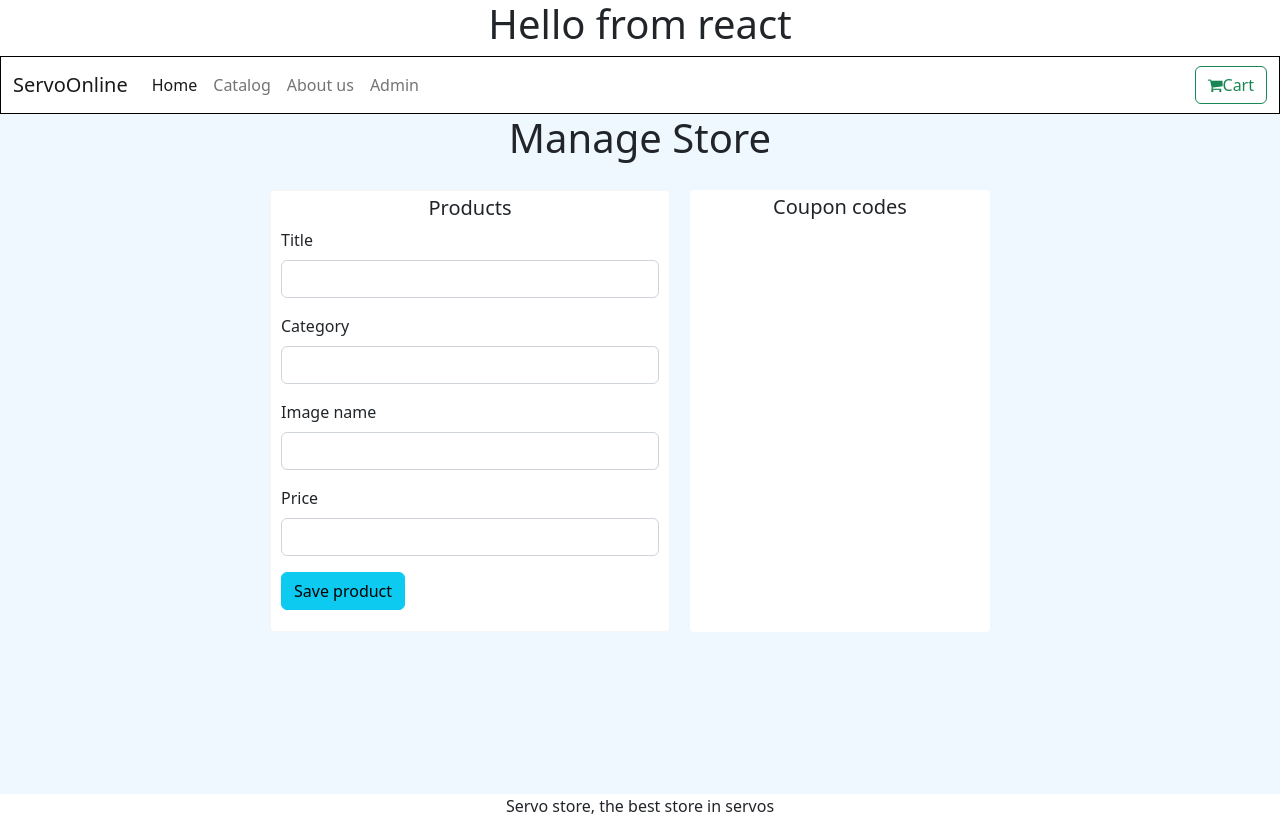
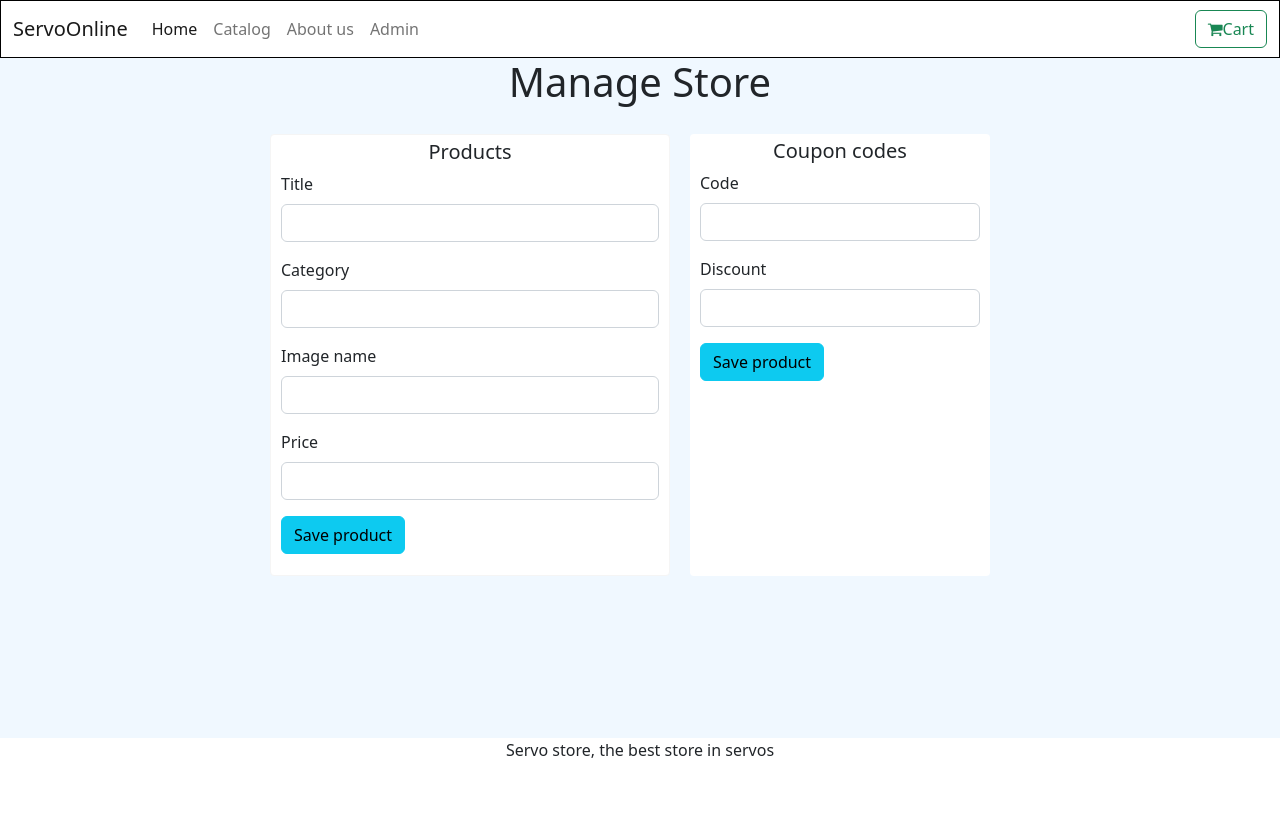
Before and after one commit to GiancarloCalette/onlinestore, a React (Create React App) app in the folder servoonline/: page /admin in a window 1280 px wide. Built offline with nearby package versions, Linux system fonts and the light colour scheme.

Commit message:
Class 3 - Overview

```diff
--- a/servoonline/src/App.js
+++ b/servoonline/src/App.js
@@ -1,32 +1,33 @@
-import './App.css';
-import Footer from './components/footer';
-import Navbar from './components/navbar';
-import Catalog from './pages/catalog';
+import "./App.css";
+import Footer from "./components/footer";
+import Navbar from "./components/navbar";
+import Catalog from "./pages/catalog";
+import Home from "./pages/home";
+import About from "./pages/about";
+import Cart from "./pages/cart";
+import Admin from "./pages/admin";
+import GlobalProvider from "./state/globalProvider";
 import "bootstrap/dist/css/bootstrap.min.css";
 import "bootstrap";
-import Home from './pages/home';
-import About from './pages/about';
-import { BrowserRouter, Routes, Route} from 'react-router-dom';
-import 'font-awesome/css/font-awesome.min.css';
-import Cart from './pages/cart';
-import Admin from './pages/admin';
+import "font-awesome/css/font-awesome.min.css";
+import { BrowserRouter, Routes, Route } from "react-router-dom";
 
 function App() {
   return (
     <div className="App">
-      <h1>Hello from react</h1>
+      <GlobalProvider>
         <BrowserRouter>
           <Navbar></Navbar>
           <Routes>
-            <Route path='/' element={<Home></Home>}></Route>
-            <Route path='/catalog' element={<Catalog></Catalog>}></Route>
-            <Route path='/about' element={<About></About>}></Route>
-            <Route path='/' element={<Cart></Cart>}></Route>
-            <Route path='/admin' element={<Admin></Admin>}></Route>
+            <Route path="/" element={<Home></Home>}></Route>
+            <Route path="/catalog" element={<Catalog></Catalog>}></Route>
+            <Route path="/about" element={<About></About>}></Route>
+            <Route path="/" element={<Cart></Cart>}></Route>
+            <Route path="/admin" element={<Admin></Admin>}></Route>
           </Routes>
           <Footer></Footer>
         </BrowserRouter>
-
+      </GlobalProvider>
     </div>
   );
 }
--- a/servoonline/src/components/product.jsx
+++ b/servoonline/src/components/product.jsx
@@ -1,23 +1,34 @@
 import "./product.css";
 import QuantityPicker from "./quantityPicker";
-import { useEffect, useState } from "react";
+import { useEffect, useState, useContext } from "react";
+import globalContext from "../state/globalContext";
 
 function Product(props){
     const[quantity, setQuantity] = useState(1);
+    const addToCart = useContext(globalContext).addToCart;
+
     useEffect(function(){
         console.log("Hey I'm a product");
     },[]);
+
     function onQuantityChange(qty){
         console.log("New value: " + qty);
         setQuantity(qty);
     }
+
     function getTotal(){
         let total = props.data.price * quantity;
         return total.toFixed(2);
     }
+
     function handleAddClick(){
-        console.log("Hello");
+        console.log("Adding to cart...");
+        let prodForCart = {...props.data};
+        prodForCart.quantity = quantity;
+        console.log(prodForCart);
+        addToCart(prodForCart);
     }
+
     return(
         <div className="product">
             <h5>{props.data.title}</h5>
@@ -28,7 +39,7 @@ function Product(props){
             </div>
             <div className="controls">
                 <QuantityPicker onChange={onQuantityChange}></QuantityPicker>
-                <button type="button" className="btn btn-info" onClick={handleAddClick}><i class="fa fa-cart-plus" aria-hidden="true"></i></button>
+                <button type="button" className="btn btn-info" onClick={handleAddClick}><i className="fa fa-cart-plus" aria-hidden="true"></i></button>
             </div>
 
         </div>
--- a/servoonline/src/pages/admin.jsx
+++ b/servoonline/src/pages/admin.jsx
@@ -2,18 +2,29 @@ import "./admin.css";
 import { useState } from "react";
 function Admin() {
     const [product, setProduct] = useState({});
+    const [coupon, setCoupon] = useState({});
     function handleTextChange(e){
         const value = e.target.value;
         const name = e.target.name;
 
-        product[name] = value;
         let copy = {...product};
         copy[name] = value;
         setProduct(copy);
     }
+    function handleCouponTextChange(e){
+      const value = e.target.value;
+      const name = e.target.name;
+
+      let copy = {...coupon};
+      copy[name] = value;
+      setCoupon(copy);
+    }
     function saveProduct(){
         console.log(product);
     }
+    function saveCoupon(){
+      console.log(coupon);
+  }
     return (
     <div className="admin">
       <h1>Manage Store</h1>
@@ -45,6 +56,19 @@ function Admin() {
 
         <section id="coupons">
           <h5>Coupon codes</h5>
+          <form>
+            <div className="mb-3">
+              <label className="form-label">Code</label>
+              <input name="code" onChange={handleCouponTextChange} type="text" className="form-control"></input>
+            </div>
+            <div className="mb-3">
+              <label className="form-label">Discount</label>
+              <input name="discount" onChange={handleCouponTextChange} type="text" className="form-control"></input>
+            </div>
+            <div className="mb-3">
+              <button type="button" onClick={saveCoupon} className="btn btn-info">Save product</button>
+            </div>
+          </form>
         </section>
       </main>
     </div>
--- /dev/null
+++ b/servoonline/src/state/globalContext.js
@@ -0,0 +1,13 @@
+import {createContext} from 'react';
+
+
+
+const globalContext = createContext({
+    cart: [],
+    user: {},
+
+    addToCart: () => {},
+    removeFromCart: () => {},
+});
+
+export default globalContext;
--- /dev/null
+++ b/servoonline/src/state/globalProvider.jsx
@@ -0,0 +1,34 @@
+import { Provider } from "react";
+import GlobalContext from "./globalContext";
+import { useState } from "react";
+
+function GlobalProvider(props) {
+  const [cart, setCart] = useState([]);
+  const [user, setUser] = useState({ name: "Giancarlo", id: 9999 });
+
+  function addToCart(prod) {
+    console.log("global fn");
+    let copy = [...cart];
+    copy.push(prod);
+    setCart(copy);
+    console.log(copy);
+  }
+
+  function removeFromCart() {
+    console.log("global remove");
+  }
+
+  return (
+    <GlobalContext.Provider
+      value={{
+        cart: cart,
+        user: user,
+        addToCart: addToCart,
+      }}
+    >
+      {props.children}
+    </GlobalContext.Provider>
+  );
+}
+
+export default GlobalProvider;
```
Lines whose indentation alone changed are shown as unchanged.
